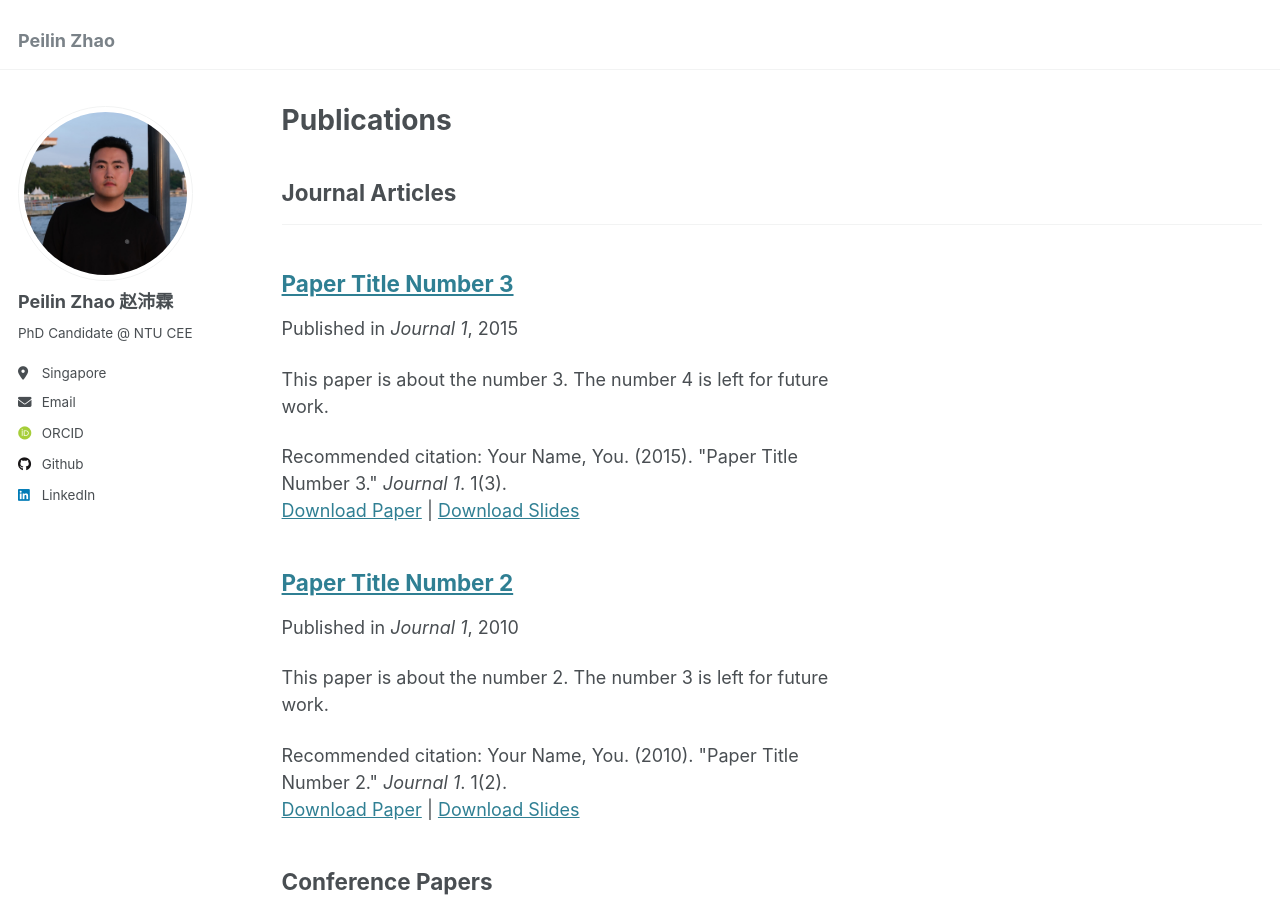
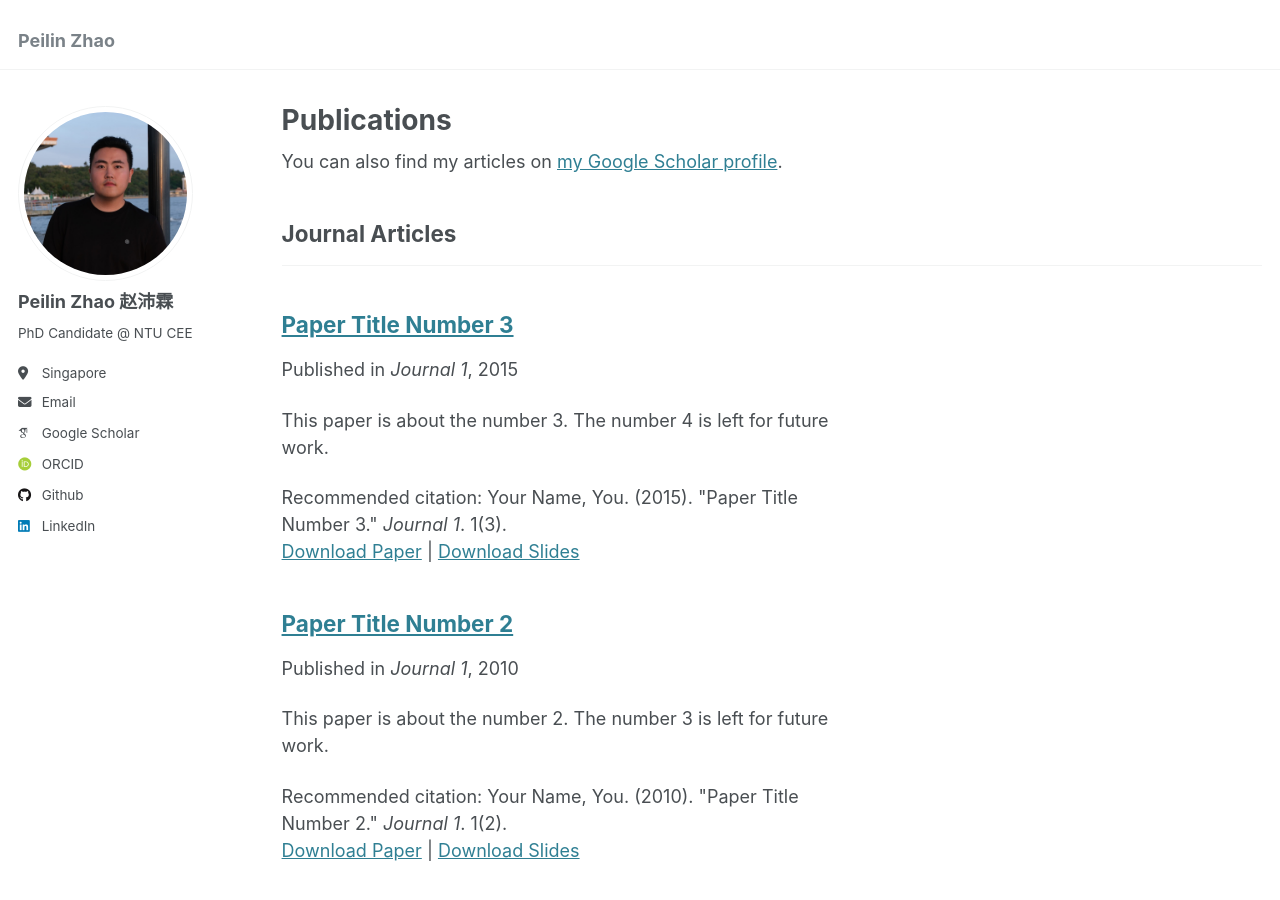
Before and after one commit to Jerry-zpl/Jerry-zpl.github.io, a Jekyll site: the page built from _pages/publications.html, in a window 1280 px wide and 900 px high. Built offline with Jekyll 4.4.1, drawn with Linux system fonts in a browser that asks for light colours; some web fonts are replaced; some of the changed lines change nothing that is shown.

Commit message:
Update _config.yml

```diff
--- a/_config.yml
+++ b/_config.yml
@@ -32,7 +32,7 @@
 
   # Academic websites
   arxiv            : # URL - Update with the correct link to your profile
-  googlescholar    : #"https://scholar.google.com/citations?user=PS_CX0AAAAAJ"
+  googlescholar    : "https://scholar.google.com/citations?user=iTVHvDQAAAAJ&hl=en"
   impactstory      : # URL
   orcid            : "http://orcid.org/0009-0007-2179-059X"
   semantic         : # URL
```
